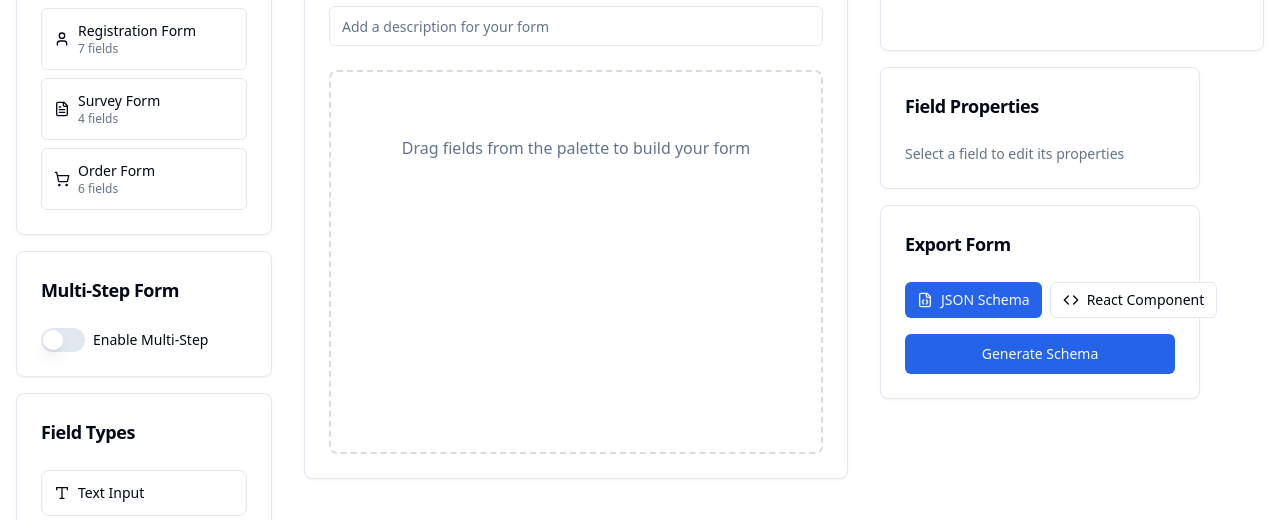
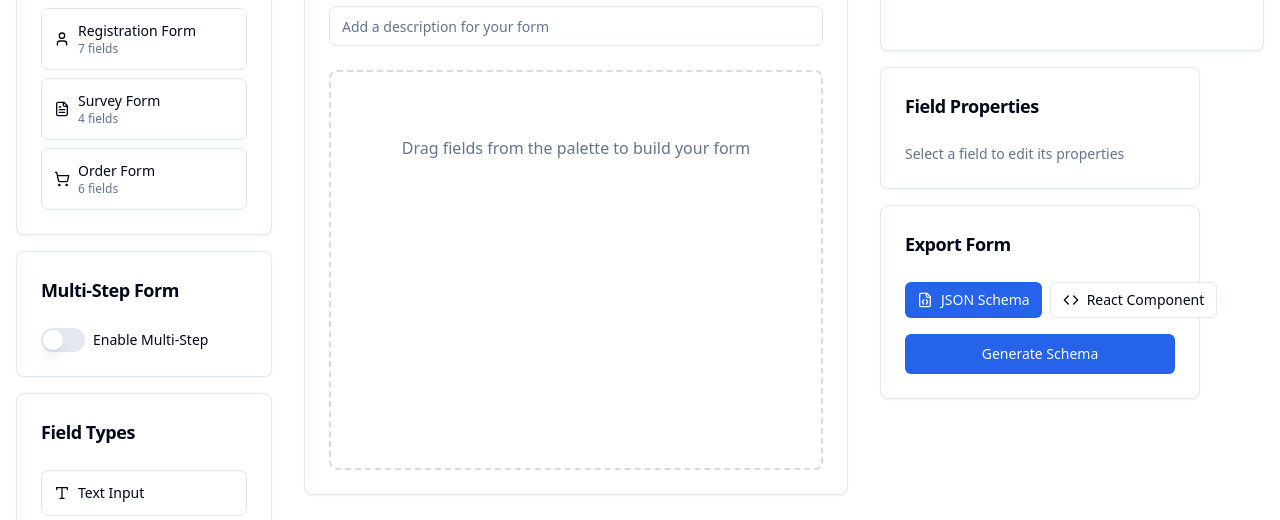
Before and after one commit to shoaeeb/form-craft, a React (Vite) app: page / in a window 1280 px wide. Shown: the part 244-764 px from the top of the page. Built offline with nearby package versions, Linux system fonts and the light colour scheme.

Commit message:
increased the draggable window size

```diff
--- a/src/components/FormCanvas.tsx
+++ b/src/components/FormCanvas.tsx
@@ -34,7 +34,8 @@ export function FormCanvas() {
         <CardContent>
           <div
             ref={setNodeRef}
-            className="min-h-96 space-y-4 p-4 border-2 border-dashed border-muted-foreground/25 rounded-lg"
+            className="space-y-4 p-4 border-2 border-dashed border-muted-foreground/25 rounded-lg"
+            style={{ minHeight: schema.fields.length === 0 ? '400px' : `${Math.max(400, (schema.fields.length * 150) + 300)}px` }}
           >
             {schema.fields.length === 0 ? (
               <div className="text-center text-muted-foreground py-12">
```
